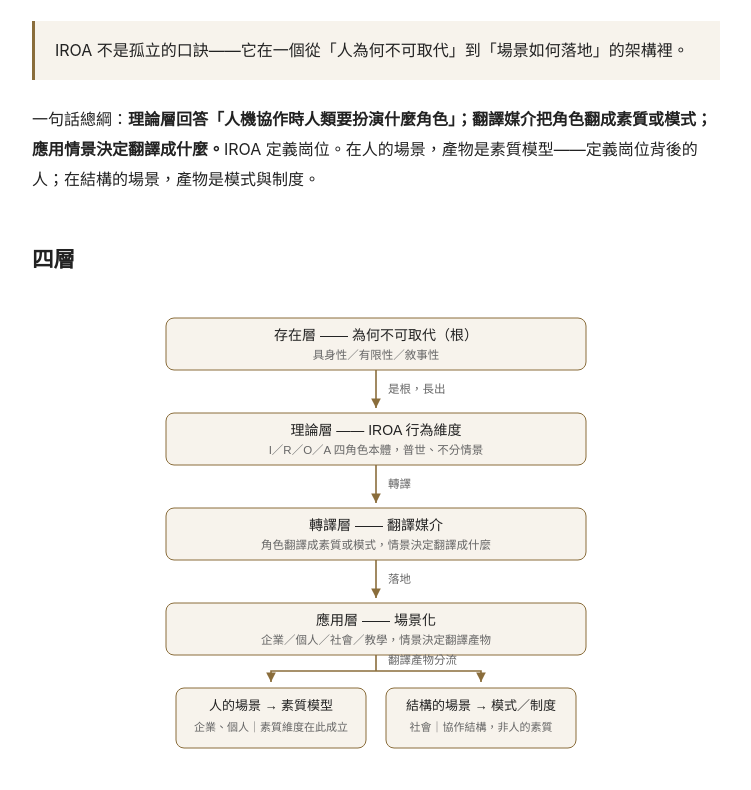
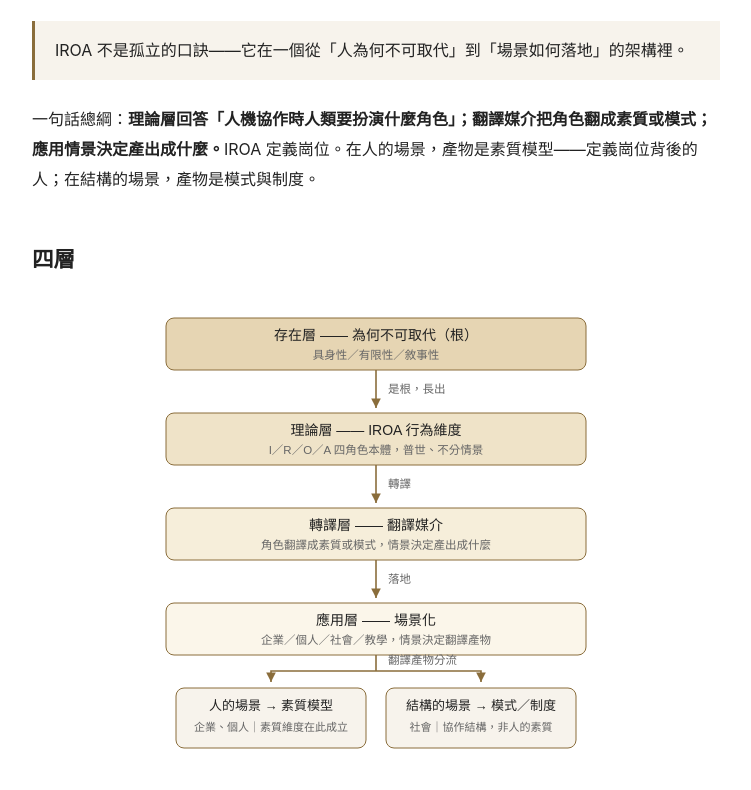
Before and after one commit to matthewkcmak/iroa, a plain HTML site: page architecture.html in a window 1280 px wide. Shown: the part 162-952 px from the top of the page, without its empty margins (264-1015 px from the left). Drawn offline with Linux system fonts and the light colour scheme.

Commit message:
content: 總綱改「情景決定產出成什麼」；流程圖四層配不同底色（沙色漸層）

```diff
--- a/architecture.html
+++ b/architecture.html
@@ -38,7 +38,7 @@
   <h1>四層架構</h1>
   <blockquote>IROA 不是孤立的口訣——它在一個從「人為何不可取代」到「場景如何落地」的架構裡。</blockquote>
 
-  <p>一句話總綱：<strong>理論層回答「人機協作時人類要扮演什麼角色」；翻譯媒介把角色翻成素質或模式；應用情景決定翻譯成什麼。</strong>IROA 定義崗位。在人的場景，產物是素質模型——定義崗位背後的人；在結構的場景，產物是模式與制度。</p>
+  <p>一句話總綱：<strong>理論層回答「人機協作時人類要扮演什麼角色」；翻譯媒介把角色翻成素質或模式；應用情景決定產出成什麼。</strong>IROA 定義崗位。在人的場景，產物是素質模型——定義崗位背後的人；在結構的場景，產物是模式與制度。</p>
 
   <h2>四層</h2>
   <svg class="diagram" width="520" height="470" viewBox="0 0 520 470" role="img" aria-label="IROA 四層架構圖：存在層、理論層、轉譯層、應用層，及應用層之後的翻譯產物分流（人的場景產出素質模型、結構的場景產出模式制度）">
@@ -48,16 +48,16 @@
       </marker>
     </defs>
     <g font-family="sans-serif" text-anchor="middle">
-      <rect x="50" y="10" width="420" height="52" rx="8" fill="#f7f3ec" stroke="#8a6d3b"></rect>
+      <rect x="50" y="10" width="420" height="52" rx="8" fill="#e6d5b3" stroke="#8a6d3b"></rect>
       <text x="260" y="32" font-size="14" fill="#222">存在層 —— 為何不可取代（根）</text>
       <text x="260" y="51" font-size="11.5" fill="#666">具身性／有限性／敘事性</text>
-      <rect x="50" y="105" width="420" height="52" rx="8" fill="#f7f3ec" stroke="#8a6d3b"></rect>
+      <rect x="50" y="105" width="420" height="52" rx="8" fill="#efe3c8" stroke="#8a6d3b"></rect>
       <text x="260" y="127" font-size="14" fill="#222">理論層 —— IROA 行為維度</text>
       <text x="260" y="146" font-size="11.5" fill="#666">I／R／O／A 四角色本體，普世、不分情景</text>
-      <rect x="50" y="200" width="420" height="52" rx="8" fill="#f7f3ec" stroke="#8a6d3b"></rect>
+      <rect x="50" y="200" width="420" height="52" rx="8" fill="#f6eeda" stroke="#8a6d3b"></rect>
       <text x="260" y="222" font-size="14" fill="#222">轉譯層 —— 翻譯媒介</text>
-      <text x="260" y="241" font-size="11.5" fill="#666">角色翻譯成素質或模式，情景決定翻譯成什麼</text>
-      <rect x="50" y="295" width="420" height="52" rx="8" fill="#f7f3ec" stroke="#8a6d3b"></rect>
+      <text x="260" y="241" font-size="11.5" fill="#666">角色翻譯成素質或模式，情景決定產出成什麼</text>
+      <rect x="50" y="295" width="420" height="52" rx="8" fill="#fbf6ea" stroke="#8a6d3b"></rect>
       <text x="260" y="317" font-size="14" fill="#222">應用層 —— 場景化</text>
       <text x="260" y="336" font-size="11.5" fill="#666">企業／個人／社會／教學，情景決定翻譯產物</text>
     </g>
```
